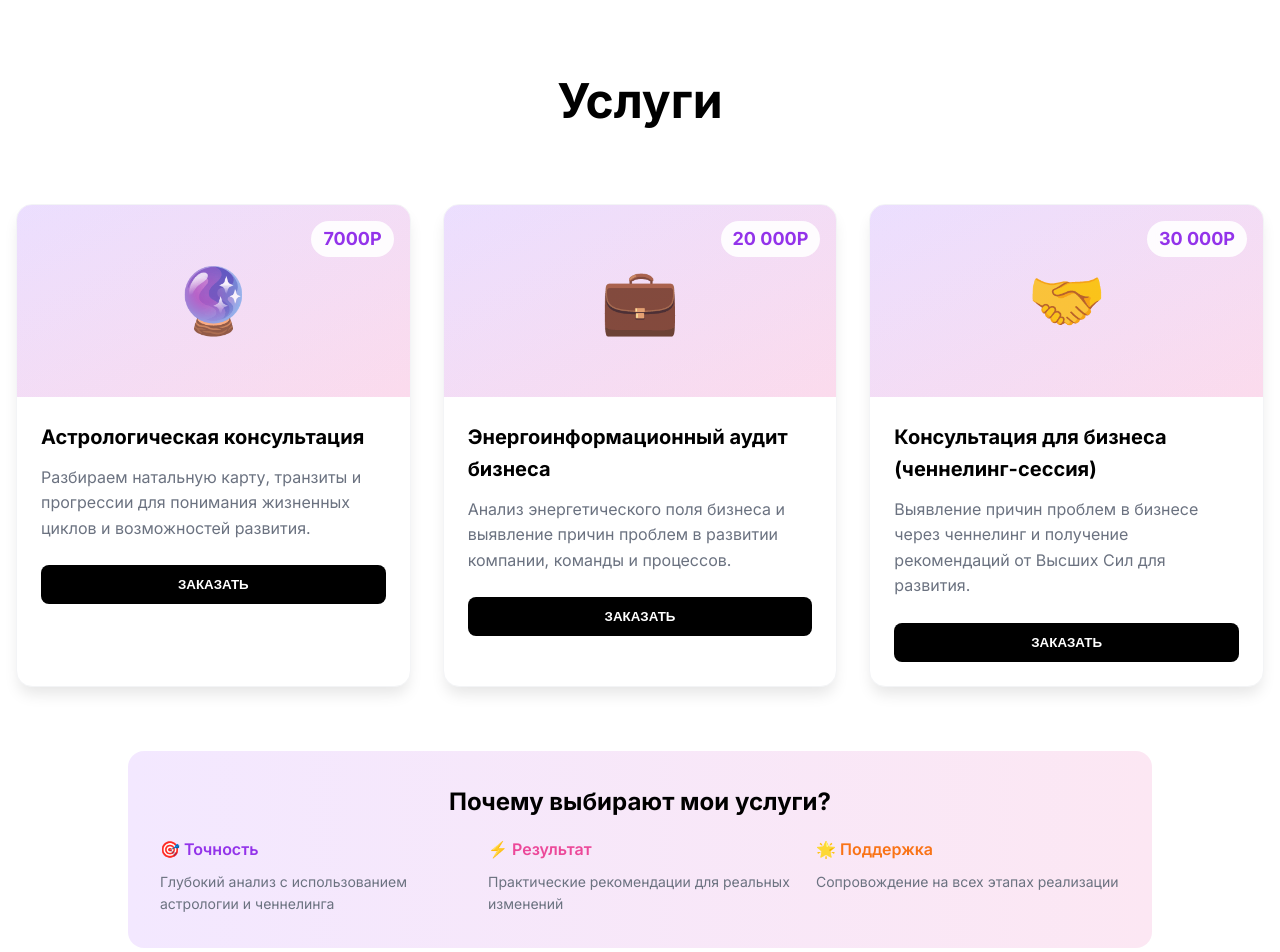
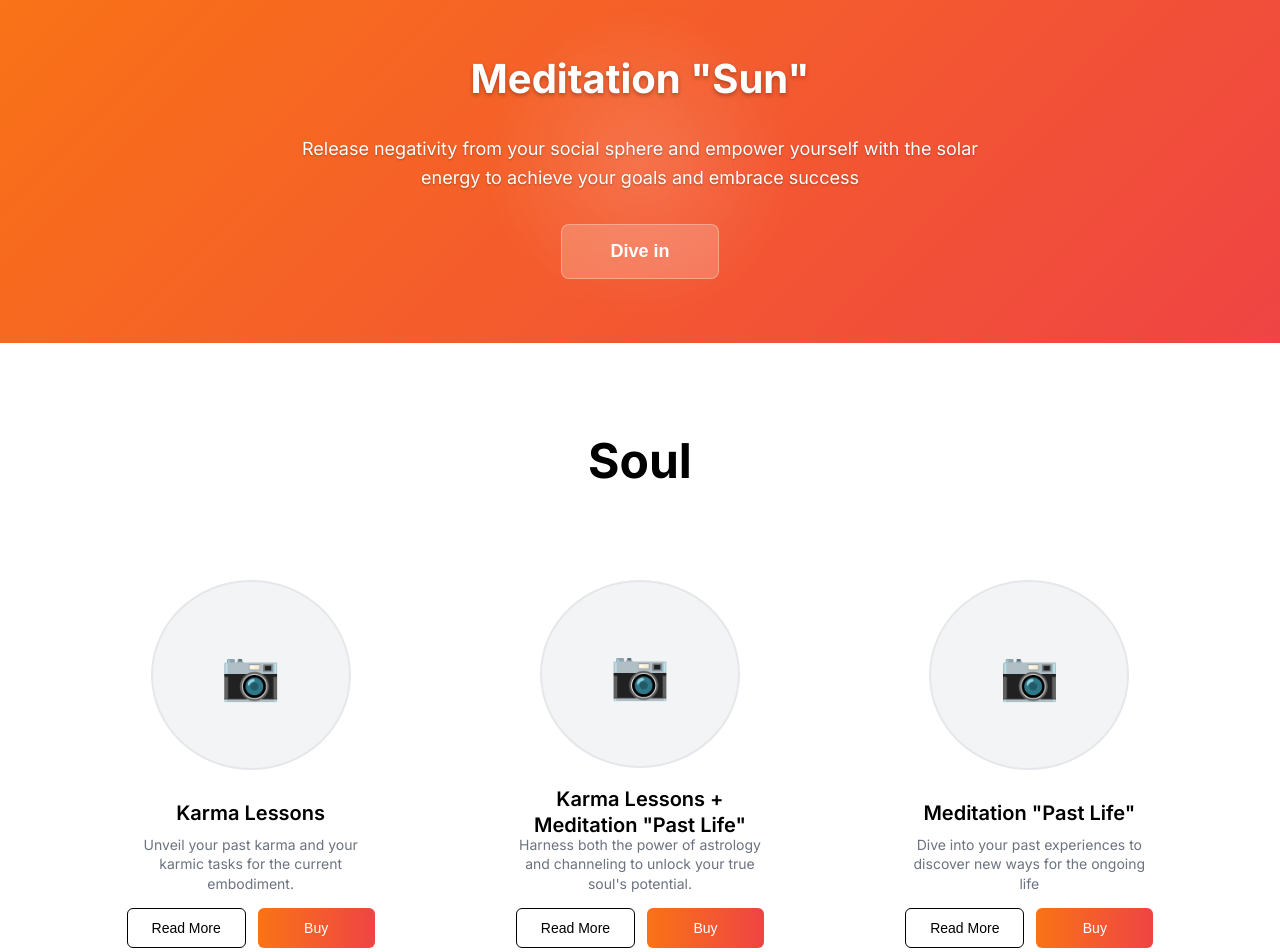
Before and after one commit to galina-gcas/gcas_roots, a React (Vite) app: page / in a window 1280 px wide. Shown: the part 3220-4172 px from the top of the page. Built offline with nearby package versions, Linux system fonts and the light colour scheme.

Commit message:
Added soul

```diff
--- a/src/App.jsx
+++ b/src/App.jsx
@@ -4,6 +4,8 @@ import HeroSection from './components/HeroSection'
 import AboutSection from './components/AboutSection'
 import PathSection from './components/PathSection'
 import PersonalitySection from './components/PersonalitySection'
+import SunDivider from './components/SunDivider'
+import SoulSection from './components/SoulSection'
 import ServicesSection from './components/ServicesSection'
 import FutureSection from './components/FutureSection'
 import MediaSection from './components/MediaSection'
@@ -19,6 +21,8 @@ function App() {
       <AboutSection />
       <PathSection />
       <PersonalitySection />
+      <SunDivider />
+      <SoulSection />
       <ServicesSection />
       <FutureSection />
       <MediaSection />
--- /dev/null
+++ b/src/components/SoulSection.jsx
@@ -0,0 +1,212 @@
+import React from 'react'
+
+const SoulSection = () => {
+  const products = [
+    {
+      id: 'karma-lessons',
+      title: 'Karma Lessons',
+      description: 'Unveil your past karma and your karmic tasks for the current embodiment.',
+      image: '/placeholder-karma.jpg'
+    },
+    {
+      id: 'karma-meditation',
+      title: 'Karma Lessons + Meditation "Past Life"',
+      description: 'Harness both the power of astrology and channeling to unlock your true soul\'s potential.',
+      image: '/placeholder-karma-meditation.jpg'
+    },
+    {
+      id: 'meditation-past-life',
+      title: 'Meditation "Past Life"',
+      description: 'Dive into your past experiences to discover new ways for the ongoing life',
+      image: '/placeholder-meditation.jpg'
+    }
+  ]
+
+  return (
+    <section id="soul" style={{
+      padding: '5rem 0',
+      backgroundColor: 'white'
+    }}>
+      <div style={{
+        maxWidth: '1200px',
+        margin: '0 auto',
+        padding: '0 2rem'
+      }}>
+        {/* Header */}
+        <div style={{ textAlign: 'center', marginBottom: '4rem' }}>
+          <h2 style={{
+            fontSize: window.innerWidth >= 768 ? '3rem' : '2.5rem',
+            fontWeight: 'bold',
+            color: 'black',
+            margin: 0
+          }}>
+            Soul
+          </h2>
+        </div>
+
+        {/* Product Cards */}
+        <div style={{
+          display: 'grid',
+          gridTemplateColumns: window.innerWidth >= 768 ? 'repeat(3, 1fr)' : '1fr',
+          gap: '2rem',
+          alignItems: 'center',
+          justifyItems: 'center'
+        }}>
+          {products.map((product) => (
+            <div
+              key={product.id}
+              style={{
+                display: 'flex',
+                flexDirection: 'column',
+                alignItems: 'center',
+                textAlign: 'center',
+                cursor: 'pointer',
+                width: '280px',
+                height: '400px',
+                margin: '0 auto',
+                padding: '1rem',
+                boxSizing: 'border-box'
+              }}
+            >
+              {/* Circular Product Image */}
+              <div style={{
+                width: '200px',
+                height: '200px',
+                borderRadius: '50%',
+                backgroundColor: '#F3F4F6',
+                marginBottom: '1.5rem',
+                display: 'flex',
+                alignItems: 'center',
+                justifyContent: 'center',
+                fontSize: '3rem',
+                color: '#9CA3AF',
+                border: '2px solid #E5E7EB'
+              }}>
+                📷
+              </div>
+
+              {/* Product Title */}
+              <h3 style={{
+                fontSize: '1.25rem',
+                fontWeight: '600',
+                color: 'black',
+                marginBottom: '0.75rem',
+                lineHeight: 1.3,
+                height: '2.5rem',
+                display: 'flex',
+                alignItems: 'center',
+                justifyContent: 'center'
+              }}>
+                {product.title}
+              </h3>
+
+              {/* Product Description */}
+              <p style={{
+                fontSize: '0.875rem',
+                color: '#6B7280',
+                marginBottom: '1.5rem',
+                lineHeight: 1.4,
+                height: '2.5rem',
+                display: 'flex',
+                alignItems: 'center',
+                justifyContent: 'center'
+              }}>
+                {product.description}
+              </p>
+
+              {/* Buttons */}
+              <div style={{
+                display: 'flex',
+                gap: '0.75rem',
+                flexDirection: 'row',
+                width: '100%',
+                justifyContent: 'center',
+                marginTop: 'auto'
+              }}>
+                <button
+                  style={{
+                    padding: '0.5rem 1rem',
+                    border: '1px solid black',
+                    backgroundColor: 'transparent',
+                    color: 'black',
+                    borderRadius: '0.375rem',
+                    fontSize: '0.875rem',
+                    fontWeight: '500',
+                    cursor: 'pointer',
+                    transition: 'all 0.3s',
+                    transform: 'scale(1)',
+                    flex: 1,
+                    height: '2.5rem',
+                    display: 'flex',
+                    alignItems: 'center',
+                    justifyContent: 'center',
+                    position: 'relative',
+                    whiteSpace: 'nowrap',
+                    minWidth: '0'
+                  }}
+                  onMouseEnter={(e) => {
+                    e.target.style.backgroundColor = 'black'
+                    e.target.style.color = 'white'
+                    e.target.style.transform = 'scale(1.05)'
+                  }}
+                  onMouseLeave={(e) => {
+                    e.target.style.backgroundColor = 'transparent'
+                    e.target.style.color = 'black'
+                    e.target.style.transform = 'scale(1)'
+                  }}
+                >
+                  <span style={{
+                    position: 'relative',
+                    zIndex: 1,
+                    pointerEvents: 'none',
+                    whiteSpace: 'nowrap'
+                  }}>
+                    Read More
+                  </span>
+                </button>
+                <button
+                  style={{
+                    padding: '0.5rem 1rem',
+                    border: 'none',
+                    background: 'linear-gradient(to right, #F97316, #EF4444)',
+                    color: 'white',
+                    borderRadius: '0.375rem',
+                    fontSize: '0.875rem',
+                    fontWeight: '500',
+                    cursor: 'pointer',
+                    transition: 'all 0.3s',
+                    transform: 'scale(1)',
+                    flex: 1,
+                    height: '2.5rem',
+                    display: 'flex',
+                    alignItems: 'center',
+                    justifyContent: 'center',
+                    position: 'relative'
+                  }}
+                  onMouseEnter={(e) => {
+                    e.target.style.background = 'linear-gradient(to right, #EA580C, #DC2626)'
+                    e.target.style.transform = 'scale(1.05)'
+                  }}
+                  onMouseLeave={(e) => {
+                    e.target.style.background = 'linear-gradient(to right, #F97316, #EF4444)'
+                    e.target.style.transform = 'scale(1)'
+                  }}
+                >
+                  <span style={{
+                    position: 'relative',
+                    zIndex: 1,
+                    pointerEvents: 'none'
+                  }}>
+                    Buy
+                  </span>
+                </button>
+              </div>
+            </div>
+          ))}
+        </div>
+      </div>
+    </section>
+  )
+}
+
+export default SoulSection
--- /dev/null
+++ b/src/components/SunDivider.jsx
@@ -0,0 +1,96 @@
+import React from 'react'
+
+const SunDivider = () => {
+  return (
+    <section style={{
+      padding: '4rem 0',
+      background: 'linear-gradient(135deg, #F97316, #EF4444)',
+      position: 'relative',
+      overflow: 'hidden'
+    }}>
+      {/* Background sun effect */}
+      <div style={{
+        position: 'absolute',
+        top: '50%',
+        left: '50%',
+        transform: 'translate(-50%, -50%)',
+        width: '300px',
+        height: '300px',
+        borderRadius: '50%',
+        background: 'radial-gradient(circle, rgba(255, 255, 255, 0.2) 0%, transparent 70%)',
+        animation: 'pulse 3s ease-in-out infinite'
+      }}></div>
+
+      <div style={{
+        position: 'relative',
+        zIndex: 10,
+        maxWidth: '800px',
+        margin: '0 auto',
+        padding: '0 2rem',
+        textAlign: 'center'
+      }}>
+        <h2 style={{
+          fontSize: window.innerWidth >= 768 ? '2.5rem' : '2rem',
+          fontWeight: 'bold',
+          color: 'white',
+          marginBottom: '1.5rem',
+          textShadow: '0 2px 4px rgba(0, 0, 0, 0.3)'
+        }}>
+          Meditation "Sun"
+        </h2>
+
+        <p style={{
+          fontSize: '1.125rem',
+          color: 'white',
+          marginBottom: '2rem',
+          lineHeight: 1.6,
+          textShadow: '0 1px 2px rgba(0, 0, 0, 0.3)'
+        }}>
+          Release negativity from your social sphere and empower yourself with the solar energy to achieve your goals and embrace success
+        </p>
+
+        <button
+          style={{
+            padding: '1rem 3rem',
+            border: 'none',
+            background: 'rgba(255, 255, 255, 0.2)',
+            color: 'white',
+            borderRadius: '0.5rem',
+            fontSize: '1.125rem',
+            fontWeight: '600',
+            cursor: 'pointer',
+            transition: 'all 0.3s',
+            transform: 'scale(1)',
+            backdropFilter: 'blur(10px)',
+            border: '1px solid rgba(255, 255, 255, 0.3)'
+          }}
+          onMouseEnter={(e) => {
+            e.target.style.background = 'rgba(255, 255, 255, 0.3)'
+            e.target.style.transform = 'scale(1.05)'
+          }}
+          onMouseLeave={(e) => {
+            e.target.style.background = 'rgba(255, 255, 255, 0.2)'
+            e.target.style.transform = 'scale(1)'
+          }}
+        >
+          Dive in
+        </button>
+      </div>
+
+      <style jsx>{`
+        @keyframes pulse {
+          0%, 100% {
+            transform: translate(-50%, -50%) scale(1);
+            opacity: 0.6;
+          }
+          50% {
+            transform: translate(-50%, -50%) scale(1.1);
+            opacity: 0.8;
+          }
+        }
+      `}</style>
+    </section>
+  )
+}
+
+export default SunDivider
```
Also changed, not shown: src/components/PathSection.jsx (indentation only).
